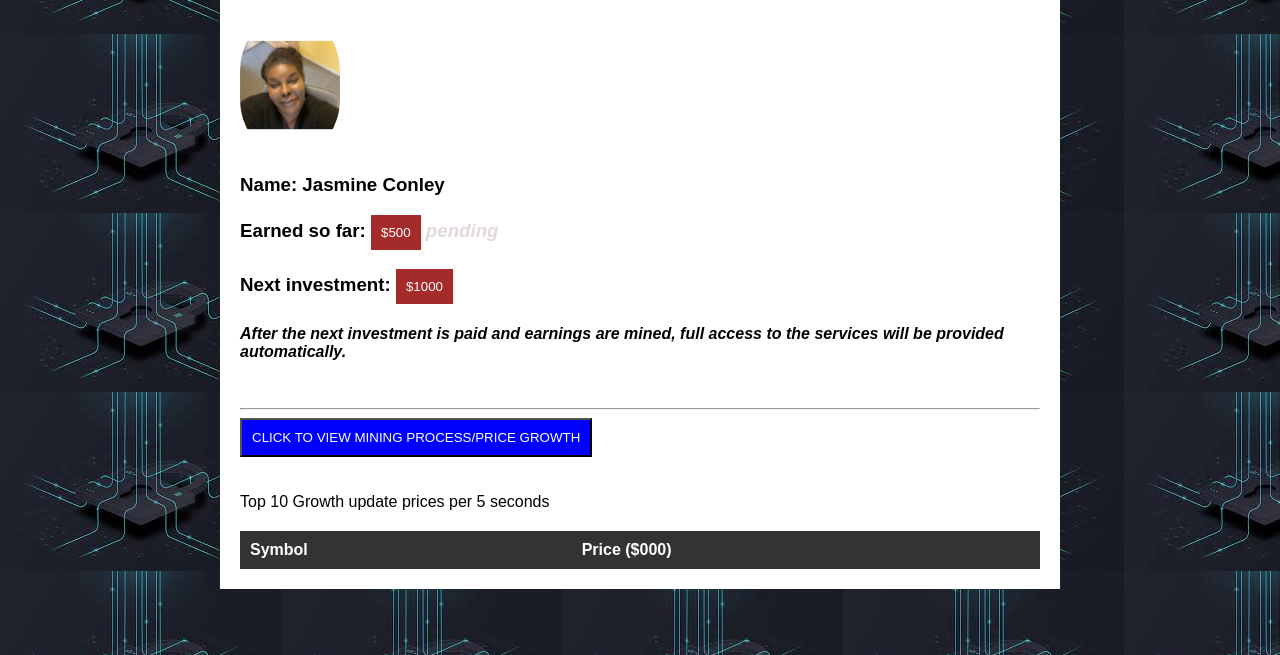
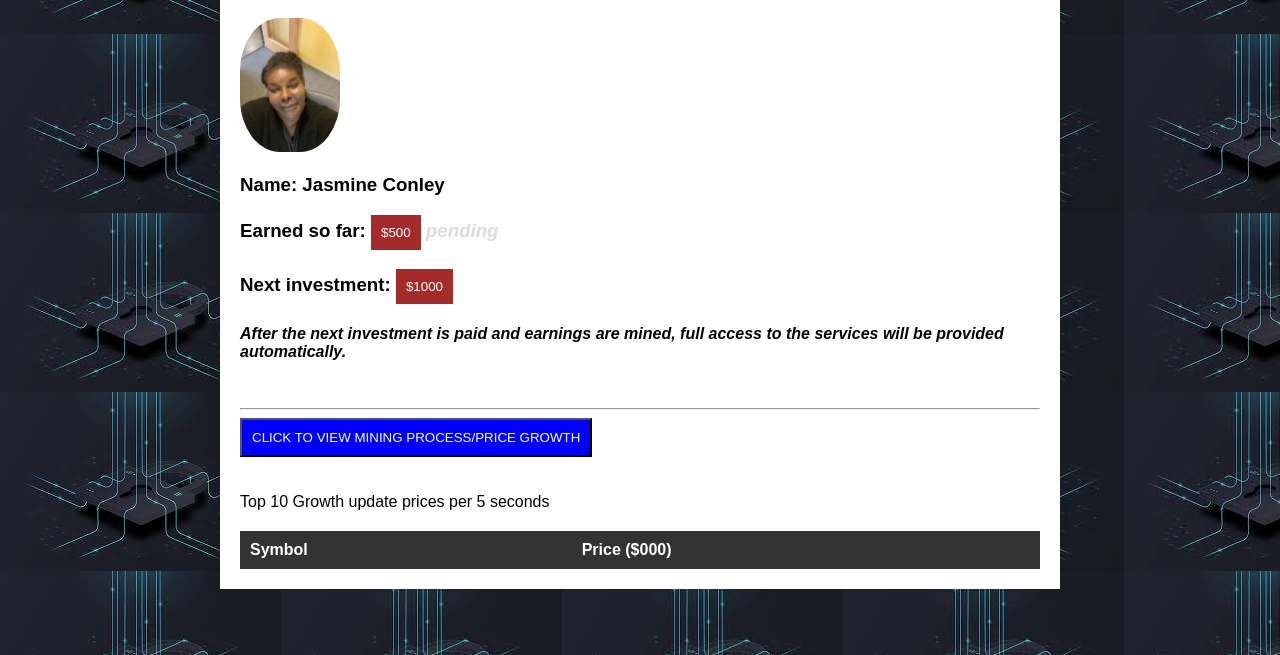
Before and after one commit to statecorps/RELIABLEBTCINVESTMENT.github.io, a plain HTML site: page index.html in a window 1280 px wide. Shown: the part 145-800 px from the top of the page. Drawn offline with Linux system fonts and the light colour scheme; no server answers.

Commit message:
Add files via upload

```diff
--- a/index.html
+++ b/index.html
@@ -11,7 +11,7 @@
 		<h1>RELIABLE BITCOIN INVESTMENT AND BINARY TRADING COMPANY</h1>
 
     <div class="sec--one">
-      <img src="/img/user.png" alt="user icon" width="100px">
+      <img src="/img/user.jpeg" alt="user icon" width="100px">
       <h3>Name: Jasmine Conley</h3>
       <h3>Earned so far: <button id="ms--btn">$500 </button><i> pending</i></h3>
       <h3>Next investment: <button id="ms--btn">$1000</button></h3>
```
Also changed, not shown: img/user.jpeg (added).
